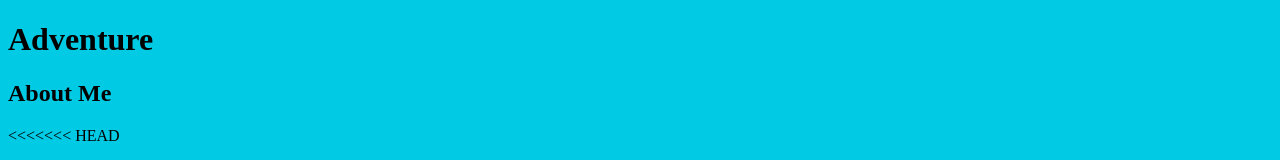
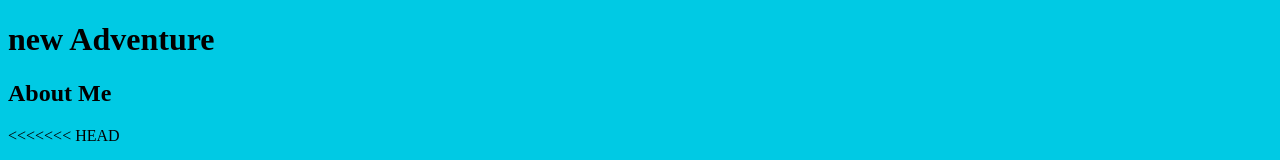
Before and after one commit to Elbeik/project1-work, a plain HTML site: page index.html in a window 1280 px wide. Shown: the top 160 px of the page. Drawn offline with Linux system fonts and the light colour scheme.

Commit message:
modified master

```diff
--- a/index.html
+++ b/index.html
@@ -9,7 +9,7 @@
 </head>
 <body>
     <header>
-        <h1>Adventure</h1>
+        <h1>new Adventure</h1>
     </header>
     <div class="container">
         <main>
```
